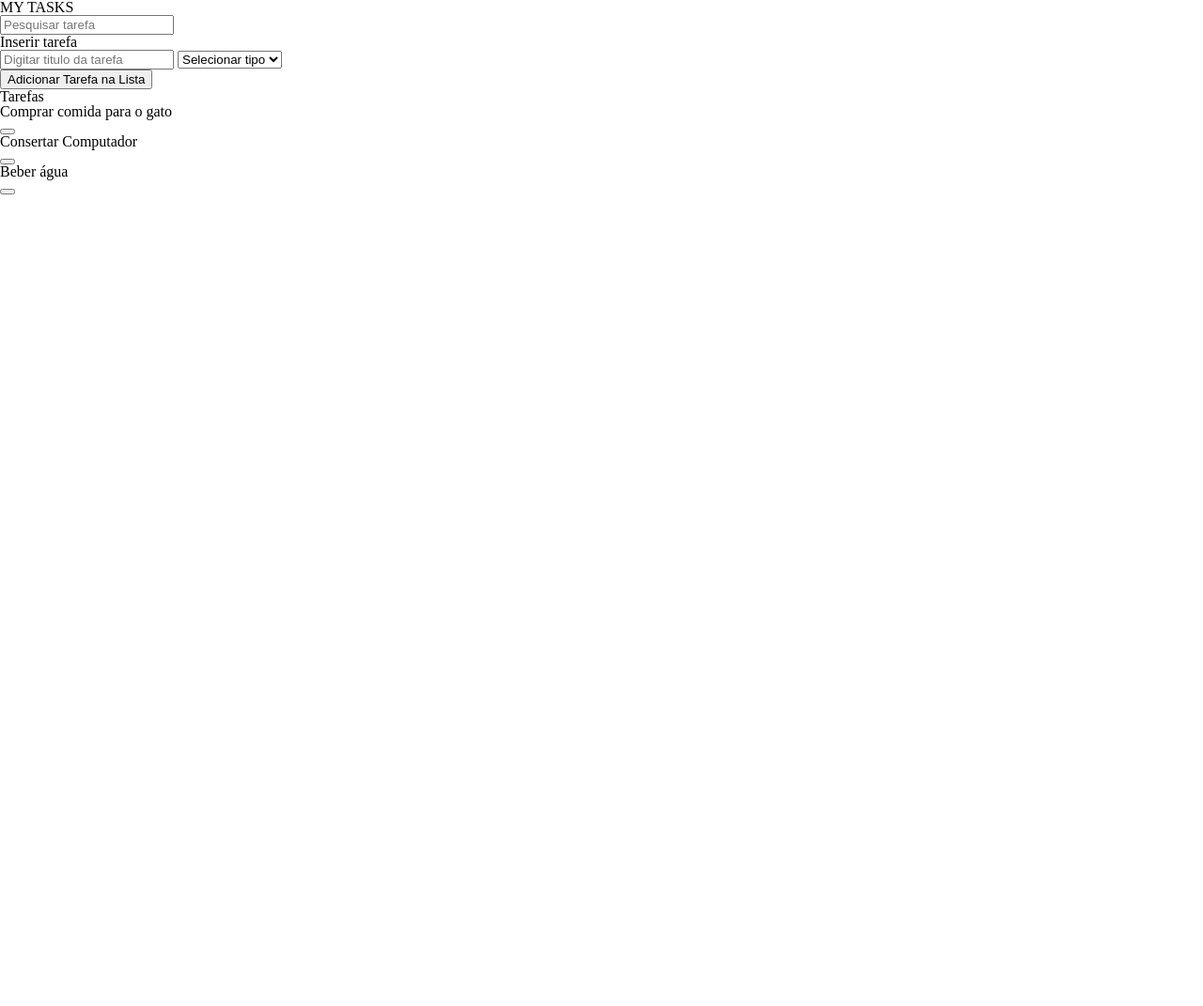
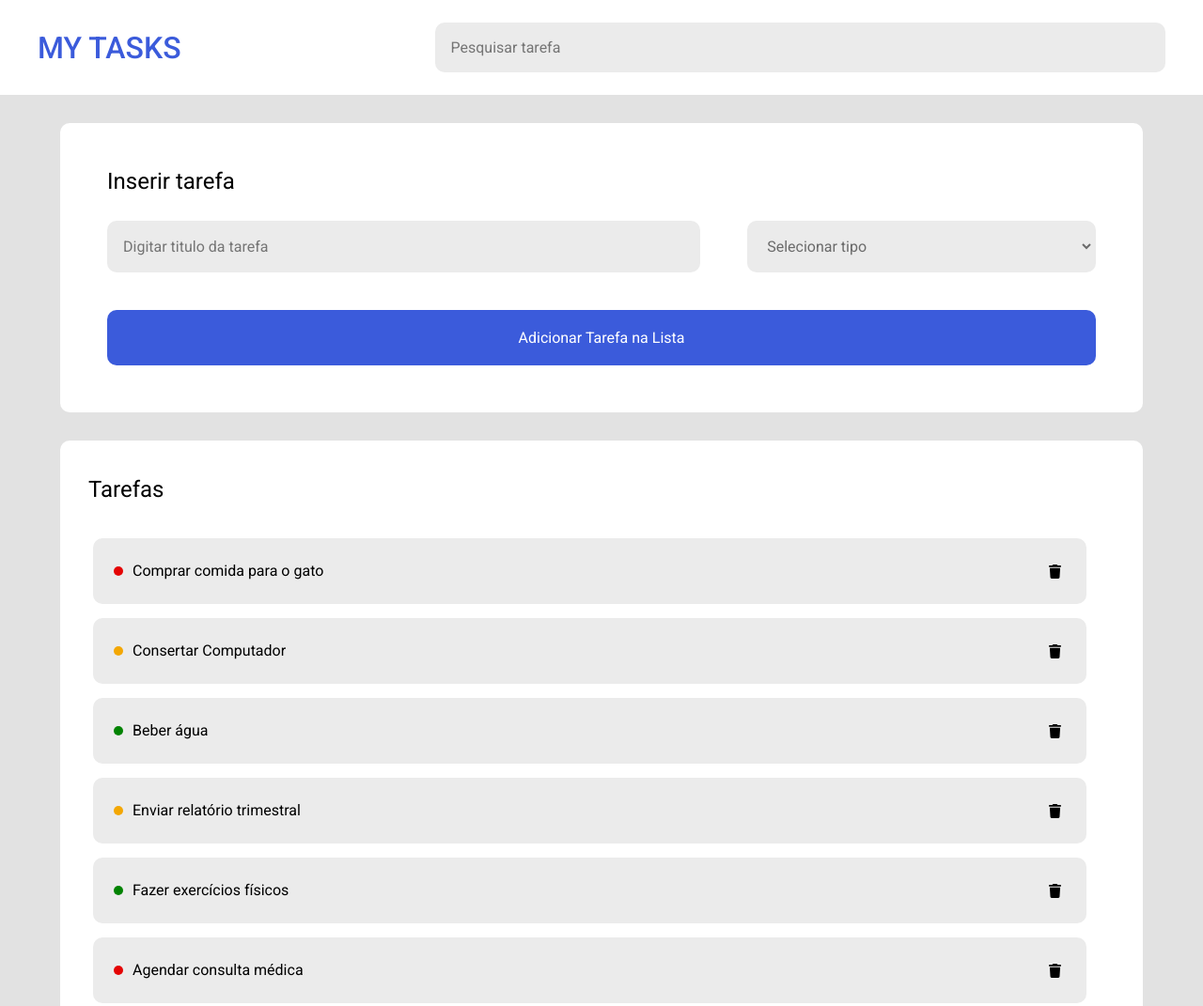
Before and after one commit to ariadnelopes/m2-lista-de-tarefas-ariadne, a plain HTML site: page index.html in a window 1280 px wide. Shown: the top 1071 px of the page at 94% size. Before the commit the page ends 800 px from the top, so only its background shows below. Drawn offline with nearby package versions, Linux system fonts and the light colour scheme.

Commit message:
Estilização da página utilizando CSS e desenvolvimmento de lógica utilizando JavaScript e DOM.

```diff
--- a/index.html
+++ b/index.html
@@ -4,6 +4,8 @@
     <meta charset="UTF-8" />
     <meta http-equiv="X-UA-Compatible" content="IE=edge" />
     <meta name="viewport" content="width=device-width, initial-scale=1.0" />
+    <link rel="stylesheet" href="style.css">
+    <link rel="stylesheet" href="https://fonts.googleapis.com/css2?family=Material+Symbols+Outlined:opsz,wght,FILL,GRAD@20..48,100..700,0..1,-50..200" />
     <title>Lista de Tarefas</title>
 
     <!-- ESTILOS -->
@@ -39,9 +41,9 @@
           />
           <select class="form__input--priority input__box">
             <option value="">Selecionar tipo</option>
-            <option value="urgente">Urgente</option>
-            <option value="importante">Importante</option>
-            <option value="normal">Normal</option>
+            <option value="Urgente">Urgente</option>
+            <option value="Importante">Importante</option>
+            <option value="Normal">Normal</option>
           </select>
         </div>
         <button class="form__button--add-task">
@@ -53,15 +55,16 @@
       <section class="tasks__container">
         <h2>Tarefas</h2>
         <ul class="tasks__list">
-          <!-- Task Exemplo 1 -->
+          <!-- Task Exemplo 1
           <li class="task__item">
             <div class="task-info__container">
-              <span class="task-type span-urgent"></span>
+              <span class="task-type span-urgent">
+              </span>
               <p>Comprar comida para o gato</p>
             </div>
             <button class="task__button--remove-task"></button>
           </li>
-          <!-- Task Exemplo 2 -->
+          Task Exemplo 2
           <li class="task__item">
             <div class="task-info__container">
               <span class="task-type span-important"></span>
@@ -69,7 +72,7 @@
             </div>
             <button class="task__button--remove-task"></button>
           </li>
-          <!-- Task Exemplo 3 -->
+          Task Exemplo 3
           <li class="task__item">
             <div class="task-info__container">
               <span class="task-type span-normal"></span>
@@ -77,6 +80,7 @@
             </div>
             <button class="task__button--remove-task"></button>
           </li>
+          -->
         </ul>
       </section>
     </main>
--- a/script.js
+++ b/script.js
@@ -10,3 +10,82 @@ const tasks = [
   {title: "Pagar a conta de energia", type: "Urgente"},
   {title: "Assistir a um documentário interessante", type: "Normal"},
 ];
+
+function renderElements(lista) {
+  const ul = document.querySelector('.tasks__list');
+  ul.innerHTML = '';
+
+  for (let i = 0; i < lista.length; i++) {
+    const taskItem = createTaskItem(lista[i].title, lista[i].type);
+    ul.appendChild(taskItem);
+  }
+}
+renderElements(tasks)
+
+function createTaskItem(title, type){
+  const li = document.createElement('li');
+  li.classList.add('task__item');
+
+  const div = document.createElement('div');
+  div.classList.add('task-info__container');
+
+  const span = document.createElement('span');
+  span.classList.add('task-type');
+
+  if (type === 'Urgente') {
+  span.classList.add('span-urgent');
+} if (type === 'Importante') {
+  span.classList.add('span-important');
+} if (type === 'Normal') {
+  span.classList.add('span-normal');
+}
+
+  div.appendChild(span);
+
+  const p = document.createElement('p');
+  p.textContent = title;
+  div.appendChild(p);
+
+  const button = document.createElement('button');
+  button.classList.add('task__button--remove-task');
+
+  button.addEventListener('click', function () {
+    let index = -1;
+    for (let i = 0; i < tasks.length; i++) {
+        if (tasks[i].title === title) {
+            index = i;
+            break;
+        }
+    }
+
+    if (index !== -1) {
+        tasks.splice(index, 1);
+        renderElements(tasks);
+    }
+});
+
+  li.appendChild(div);
+  li.appendChild(button);
+
+  return li;
+}
+
+const buttonH = document.querySelector('.form__button--add-task');
+
+buttonH.addEventListener('click', function(){
+  const titleInput = document.getElementById('input_title');
+  const typeSelect = document.querySelector('.form__input--priority');
+
+  const title = titleInput.value;
+  const type = typeSelect.value;
+
+  const newTask = { title: title, type: type };
+  tasks.push(newTask)
+
+  renderElements(tasks)
+})
+
+const form = document.querySelector('.main__container')
+form.addEventListener('submit', function(event){
+  event.preventDefault()
+})
--- a/style.css
+++ b/style.css
@@ -0,0 +1,186 @@
+@import url('https://fonts.googleapis.com/css2?family=Roboto:ital,wght@0,100;0,300;0,400;0,500;0,700;0,900;1,100;1,300;1,400;1,500;1,700;1,900&display=swap');
+
+* {
+    font-family: 'Roboto', sans-serif;
+    box-sizing: border-box;
+}
+
+body {
+    background-color: #e2e2e2;
+    margin: 0;
+}
+
+/* CABEÇALHO */
+.header__container {
+    display: flex;
+    justify-content: center;
+    background-color: #fff;
+    padding: 1.5rem;
+}
+
+.header__content {
+    display: flex;
+    justify-content: space-between;
+    width: 100%;
+    max-width: 1200px;
+    align-items: center;
+}
+
+.header__title {
+    font-family: 'Roboto', sans-serif;
+    color: #3b5bdb;
+    font-size: 32px;
+    font-weight: 500;
+    margin-right: 250px;
+}
+
+.header__input--search.input__box {
+    flex: 1;
+    margin-left: 20px;
+    padding: 15px;
+    font-size: 16px;
+    border: solid 2px transparent;
+    background-color: #ebebeb;
+    border-radius: 10px;
+}
+
+
+/* CONTEÚDO PRINCIPAL */
+.main__container {
+    width: 90%;
+    max-width: 1200px;
+    margin: 30px auto;
+}
+
+/* FORMULÁRIO PARA ADICIONAR NOVA TASK */
+.form__container {
+    background-color: #fff;
+    margin-top: 20px;
+    padding: 50px;
+    border-radius: 10px;
+}
+
+.form__title.title2 {
+    font-size: 24px;
+    font-weight: 400;
+    margin: 0 0 30px
+}
+
+.form__input-container {
+    display: flex;
+    justify-content: space-between;
+    gap: 50px;
+    margin: 20px 0;
+}
+
+#input_title {
+    padding: 15px;
+    width: 60%;
+    font-size: 16px;
+    border: solid 2px transparent;
+    background-color: #ebebeb;
+    border-radius: 10px;
+}
+
+.form__input--priority {
+    flex: 1;
+    padding: 15px;
+    font-size: 16px;
+    border: solid 2px transparent;
+    background-color: #ebebeb;
+    color: #6b6b6b;
+    border-radius: 10px;
+}
+
+.form__button--add-task {
+    font-size: 16px;
+    width: 100%;
+    padding: 20px;
+    margin-top: 20px;
+    background-color: #3b5bdb;
+    color: #fff;
+    border: none;
+    border-radius: 10px;
+    cursor: pointer;
+}
+
+/* LISTAGEM DE TASKS */
+.tasks__container {
+    background-color: #fff;
+    margin-top: 30px;
+    padding: 40px 10px;
+    border-radius: 10px;
+}
+
+.tasks__container h2 {
+    font-size: 24px;
+    font-weight: 400;
+    margin-left: 20px
+}
+
+.tasks__list {
+    margin: 15px 0;
+    padding: 20px;
+    list-style: none;
+    display: flex;
+    flex-direction: column;
+    gap: 5px;
+}
+
+.task__item {
+    padding: 5px;
+    display: flex;
+    align-items: center;
+}
+
+.task-info__container {
+    display: flex;
+    align-items: center;
+    gap: 10px;
+    background-color: #f1f3f5;
+    padding: 25px 20px;
+    border: solid 2px transparent;
+    background-color: #ebebeb;
+    border-radius: 10px;
+    flex: 1;
+    margin-right: 10px;
+}
+
+.task-info__container p {
+    margin: 0;
+}
+
+.task__button--remove-task {
+    width: 15px;
+    height: 15px;
+    position: relative;
+    right: 50px;
+    background-image: url(/assets/trash-icon.svg);
+    background-repeat: no-repeat;
+    background-size: contain;
+    border: none;
+    background-color: transparent;
+    cursor: pointer;
+}
+
+/* TASK EXEMPLO 1 */
+.task-type.span-urgent,
+.task-type.span-important,
+.task-type.span-normal {
+    display: inline-block;
+    width: 10px;
+    height: 10px;
+    border-radius: 50%;
+}
+
+.task-type.span-urgent {
+    background-color: #e40404;
+}
+
+.task-type.span-important {
+    background-color: #f3a703;
+}
+
+.task-type.span-normal {
+    background-color: #028302;
+}
```
